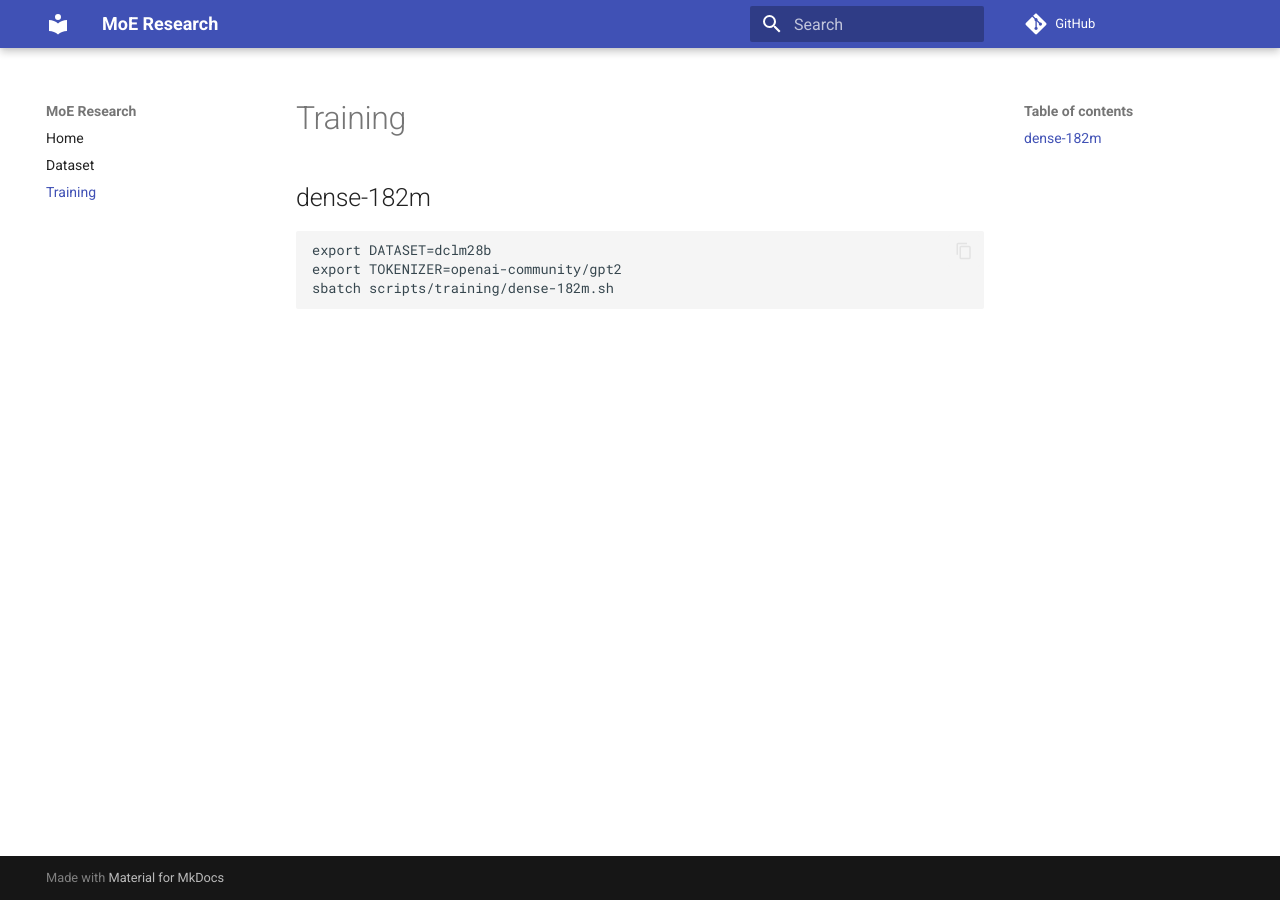
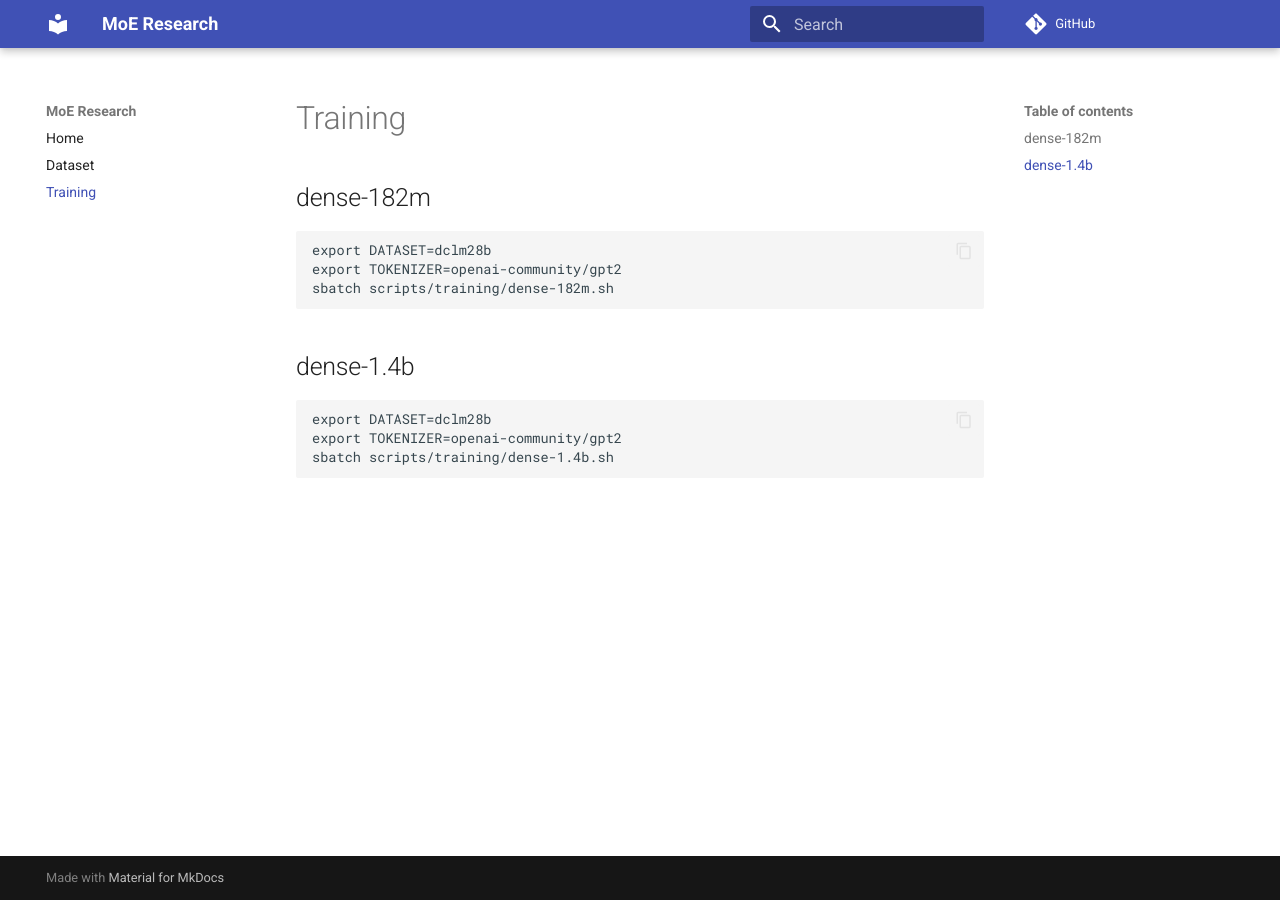
Before and after one commit to cmu-flame/FLAME-MoE, an MkDocs documentation site: the page built from wiki/training.md, in a window 1280 px wide. Built offline with MkDocs 1.6.1 and Material for MkDocs 9.7.7, drawn with Linux system fonts in a browser that asks for light colours; comment, search, counter and statistics services are not loaded.

Commit message:
mark scripts as executables; and revise the documentatiion

````diff
--- a/wiki/training.md
+++ b/wiki/training.md
@@ -7,3 +7,11 @@
 export TOKENIZER=openai-community/gpt2
 sbatch scripts/training/dense-182m.sh
 ```
+
+## dense-1.4b
+
+```bash
+export DATASET=dclm28b
+export TOKENIZER=openai-community/gpt2
+sbatch scripts/training/dense-1.4b.sh
+```
````
